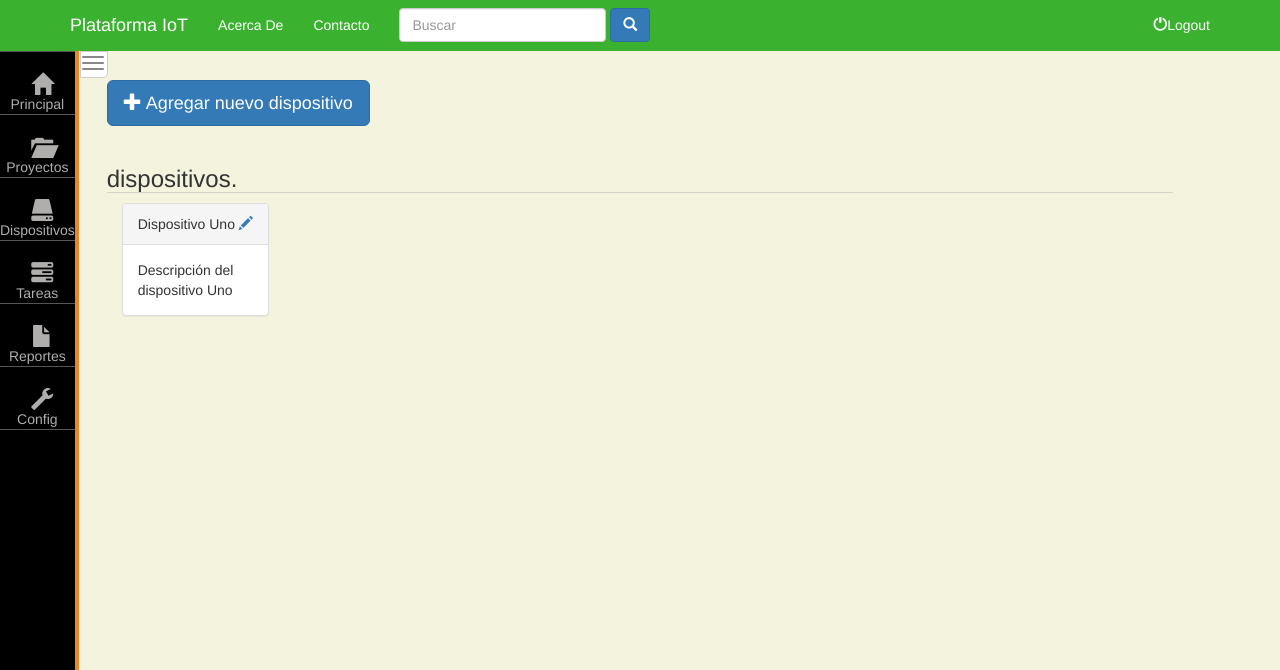
After one commit to ruizcauich/plataforma_iot, a Django app: page /dashboard/dispositivos/ in a window 1280 px wide. The commit adds this page. Shown: the top 670 px of the page. Run offline with Django 3.2, Linux system fonts and the light colour scheme; data comes from the database, SQL or seed files in the repository; some libraries are stand-ins or nearby versions.

Commit message:
Template de dispositivos agregado y algunos cambios lijeros en los estilos de dispositivos y proyectos

```diff
--- a/plataforma/dashboard/urls.py
+++ b/plataforma/dashboard/urls.py
@@ -7,5 +7,7 @@ urlpatterns = [
     #dashboard/
     url(r'^$', views.index ,name='index'),
     #dashboard/proyecto
-    url(r'^proyectos/$', views.formularioProyecto, name = 'proyectos')
+    url(r'^proyectos/$', views.formularioProyecto, name = 'proyectos'),
+    #dashboard/dispoitivos
+    url(r'^dispositivos/$', views.formularioDispositivo, name = 'dispositivos'),
 ]
--- a/plataforma/dashboard/views.py
+++ b/plataforma/dashboard/views.py
@@ -5,8 +5,12 @@ from .forms import formProyecto,formDispositivo
 # Create your views here.
 
 def index(request):
-
-    context = { }
+    numero_proyectos = Proyecto.objects.count()
+    numero_dispositivos = Dispositivo.objects.count()
+    context = {
+        'numero_proyectos':numero_proyectos,
+        'numero_dispositivos':numero_dispositivos,
+    }
 
     return render(request,'dashboard/plataforma-ejemplo.html',context)
 
@@ -37,7 +41,10 @@ def formularioDispositivo(request):
         form = formDispositivo()
 
 
+    dispositivos = Dispositivo.objects.all()
+    context = {
+        'form': form,
+        'dispositivos':dispositivos,
+    }
 
-    context = {'form': form}
-
-    return render(request,'dashboard/formDispositivo.html',context)
+    return render(request,'dashboard/dispositivos.html',context)
--- a/plataforma/static/css/colores.css
+++ b/plataforma/static/css/colores.css
@@ -9,3 +9,16 @@
     background-color: #fff;
     color: #333
 }
+
+/* Colores de Texto */
+.color-teal{
+    color: #008080;
+}
+
+.color-darkturquoise{
+    color:#00CED1
+}
+
+.color-lightseagreen{
+    color:#20B2AA
+}
--- a/plataforma/static/css/plataforma.css
+++ b/plataforma/static/css/plataforma.css
@@ -159,7 +159,6 @@ body > div.container{
 .activity-label{
     font-size: 24px;
     margin-right: 20px;
-    margin-bottom: 20px;
     border-radius: 4px;
     border: #b4b3b380 solid 0.5px
 }
--- a/plataforma/templates/dashboard/base.html
+++ b/plataforma/templates/dashboard/base.html
@@ -27,7 +27,7 @@
                     <span class="glyphicon glyphicon-folder-open"></span>
                     Proyectos
                 </a>
-                <a href="" class=" list-group-item">
+                <a href="{% url 'dashboard:dispositivos'%}" class=" list-group-item">
                     <span class="glyphicon glyphicon-hdd"></span>
                     Dispositivos
                 </a>
--- /dev/null
+++ b/plataforma/templates/dashboard/dispositivos.html
@@ -0,0 +1,68 @@
+{% extends 'dashboard/base.html' %}
+{% load staticfiles %}
+{% block section_title %}
+    dispositivos
+{% endblock %}
+
+{% block dashboard_body %}
+        <!-- Button trigger modal -->
+        <div class="row">
+            <button type="button" class="btn btn-primary btn-lg" data-toggle="modal" data-target="#myModal">
+                    <span class="glyphicon glyphicon-plus"></span> Agregar nuevo dispositivo
+            </button>
+        </div>
+
+
+  <!-- Modal -->
+        <div class="modal fade" id="myModal" tabindex="-1" role="dialog" aria-labelledby="myModalLabel">
+            <div class="modal-dialog" role="document">
+                <div class="modal-content">
+                    <div class="modal-header">
+                        <button type="button" class="close" data-dismiss="modal" aria-label="Close"><span aria-hidden="true">&times;</span></button>
+                        <h4 class="modal-title" id="myModalLabel">Nuevo dispositivo</h4>
+                    </div>
+                    <form action="#" method="post" class="form-horizontal">
+                        {% csrf_token %}
+                        <div class="modal-body">
+                            {% include "dashboard/form_template.html" %}
+
+                        </div>
+                        <div class="modal-footer">
+                            <button type="submit" class="btn btn-primary">Aceptar</button>
+                            <button type="button" class="btn btn-default" data-dismiss="modal">Cancelar</button>
+                        </div>
+                    </form>
+                </div>
+            </div>
+        </div>
+
+        <section class="row">
+
+        {% if dispositivos %}
+            <h3 class="section-title">dispositivos.</h3>
+            {% for dispositivo in dispositivos  %}
+            <div class="col-sm-2">
+                <div class="panel panel-default">
+                    <div class="panel-heading">
+                        {{dispositivo.nombre_de_dispositivo}}
+                        <a href="#" class="" >
+                            <span class="sr-only">Editar</span>
+                            <span class="glyphicon glyphicon-pencil"></span>
+                        </a>
+                    </div>
+                    <div class="panel-body">
+                            {{dispositivo.descripcion | truncatewords:30}}
+
+                    </div>
+
+                </div>
+            </div>
+
+            {% endfor %}
+        {% else %}
+            <h3 class="section-title">No se han registrado proyetos.</h3>
+        {% endif %}
+
+        </section>
+
+{% endblock %}
--- a/plataforma/templates/dashboard/plataforma-ejemplo.html
+++ b/plataforma/templates/dashboard/plataforma-ejemplo.html
@@ -8,7 +8,8 @@
         <div class="row text-right">
             <div class="bg-blanco col-sm-3 activity-label ">
                 <div class="col-sm-9 actibity-label-title">
-                    0 <br>Proyectos
+                    <span class="color-teal"><strong> {{numero_proyectos}} </strong></span> <br>
+                    <span class="color-lightseagreen">Proyectos</span>
                 </div>
                 <div class="activity-label-icon col-sm-3">
                     <span style="font-size:30px" class="glyphicon glyphicon-folder-open"></span>
@@ -17,7 +18,8 @@
             </div>
             <div class="activity-label bg-blanco col-sm-3">
                     <div class="col-sm-9 actibity-title">
-                        0 <br>Dispositivos
+                        <span class="color-teal"><strong> {{numero_dispositivos}} </strong></span> <br>
+                        <span class="color-lightseagreen">Dispositivos</span>
                     </div>
                     <div class="activity-label-icon col-sm-3">
                         <span style="font-size:30px" class="glyphicon glyphicon-hdd"></span>
```
